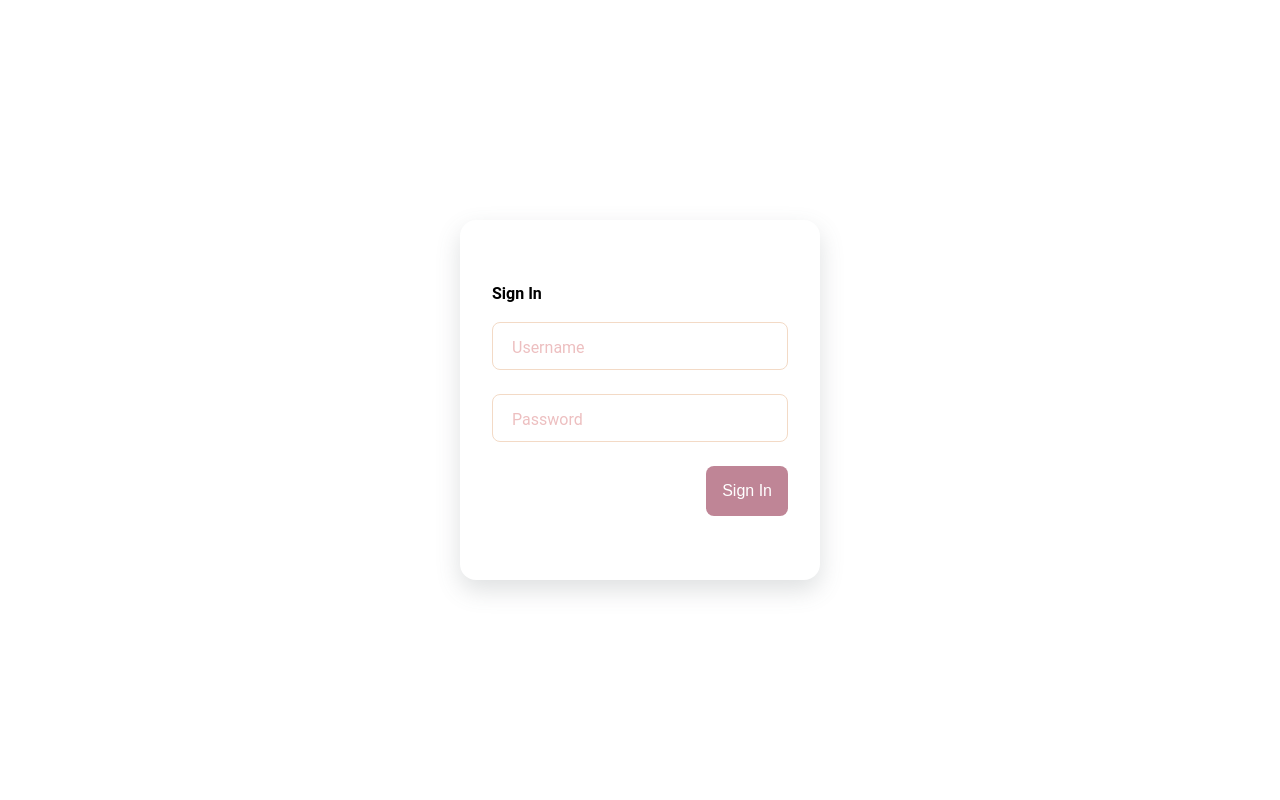
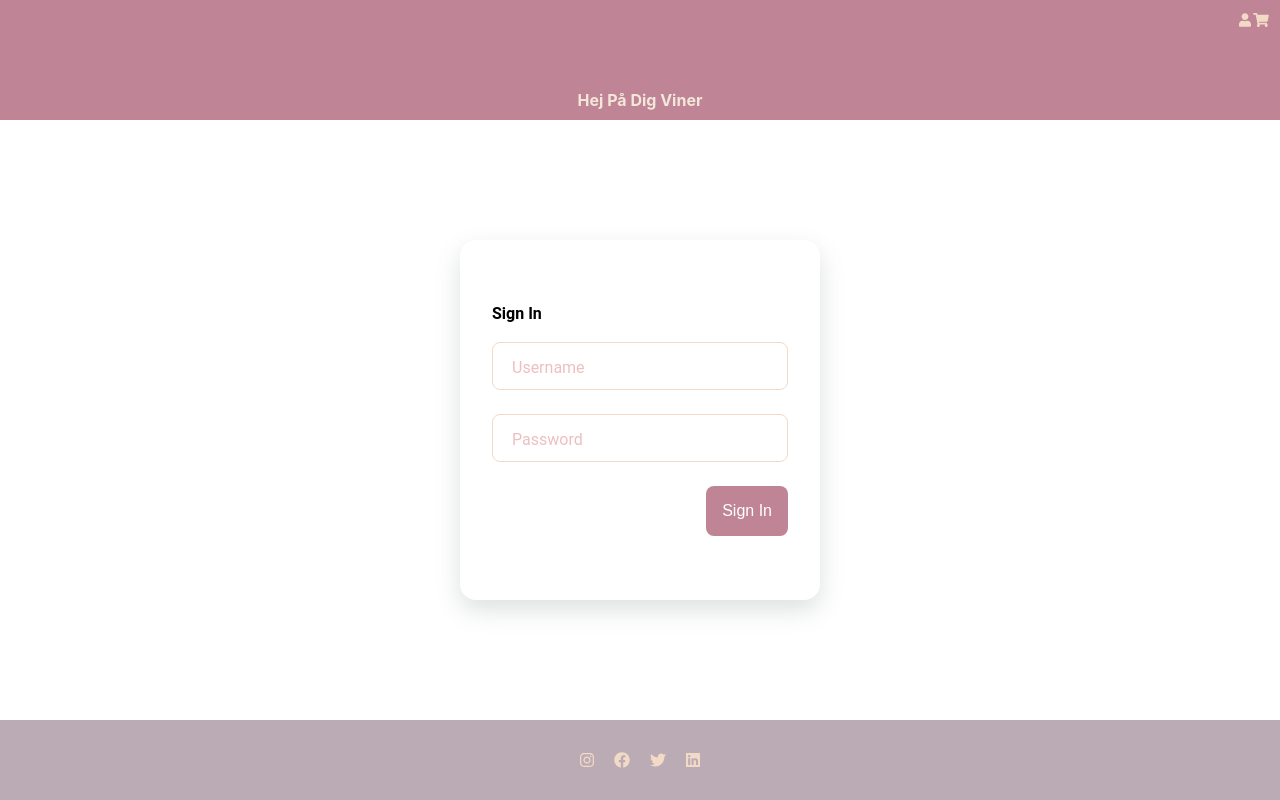
Before and after one commit to moalinden/paketering-leverans, a React (Create React App) app: page /Login in a window 1280 px wide. Built offline with nearby package versions, Linux system fonts and the light colour scheme.

Commit message:
Router Link on /Login

```diff
--- a/package.json
+++ b/package.json
@@ -13,6 +13,7 @@
     "node": "^16.6.1",
     "react": "^17.0.2",
     "react-dom": "^17.0.2",
+    "react-router-dom": "^5.3.0",
     "react-scripts": "4.0.3",
     "web-vitals": "^1.1.2"
   },
--- a/src/App.js
+++ b/src/App.js
@@ -1,16 +1,24 @@
 import "./App.css";
 import Header from "./components/header/Header";
 import Footer from "./components/footer/Footer";
-import Login from "./Login";
 
+
+import LoginPage from "./Login";
+import {BrowserRouter as Router, Switch, Route} from "react-router-dom";
 
 function App() {
   return (
-    <div id="App">
-      {/* <Header /> */}
-      <Login />
-      {/* <Footer /> */}
-    </div>
+    <Router>
+        <div id="App">
+          <Header />
+            <Switch>
+              <Route path="/Login" component={LoginPage}>
+                <LoginPage />
+              </Route>
+            </Switch>
+          <Footer />
+        </div>
+    </Router>
   );
 }
 
--- a/src/Login.css
+++ b/src/Login.css
@@ -29,7 +29,7 @@ h1 {
     padding: 4rem 2rem;
     justify-content: center;
     align-items: center;
-    height: 100vh;
+    /* height: 100vh; */
 }
 
 .form{
--- a/src/components/header/header.css
+++ b/src/components/header/header.css
@@ -17,7 +17,7 @@
 }
 
 .userIcons{
-    padding: 5px;
+    padding: 1px;
 }
 
 /*headerContainer
```
Also changed, not shown: 1 other file (tests, documents, lock files or other folders).
